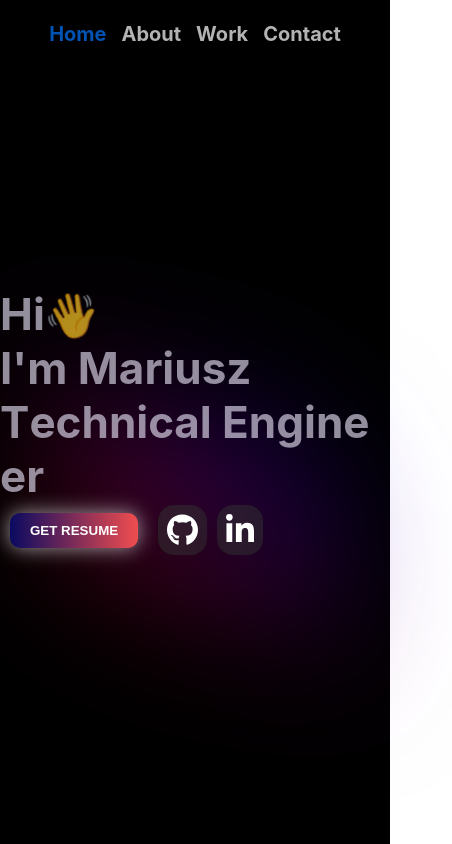
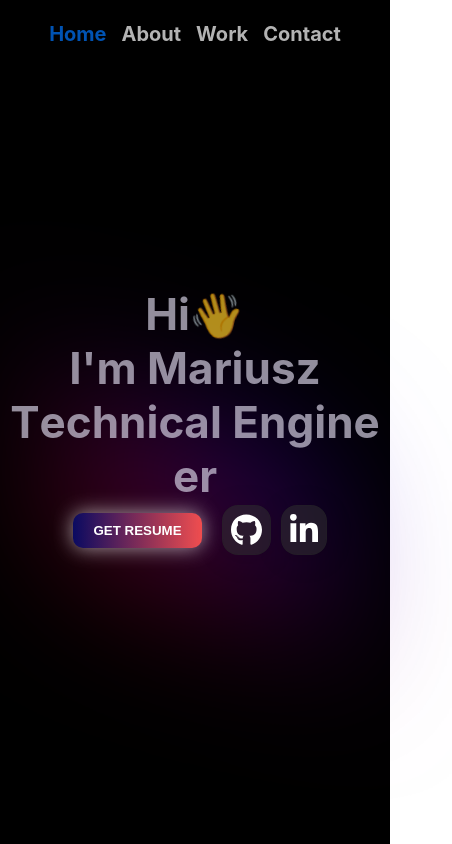
Before and after one commit to Mariusz-Lazarz/MariuszPortfolio, a React (Create React App) app: page / in a window 390 px wide. Shown: the top 844 px of the page, 452 px wide, since content can reach past the window. Built offline with nearby package versions, Linux system fonts and the light colour scheme.

Commit message:
fixing styling for mobile view

```diff
--- a/src/components/MainSection.module.css
+++ b/src/components/MainSection.module.css
@@ -66,4 +66,8 @@
     width: 100%;
     height: 100%;
   }
+  .btnContainer {
+    justify-content: center;
+  }
+
 }
--- a/src/components/Title.module.css
+++ b/src/components/Title.module.css
@@ -54,5 +54,6 @@
 @media (max-width: 768px) {
   .title {
     font-size: 44px;
+    text-align: center;
   }
 }
--- a/src/components/Work.module.css
+++ b/src/components/Work.module.css
@@ -219,9 +219,9 @@
     min-width: 300px;
     width: 90%;
   }
-  .container.reverse {
+  .containerReverse {
     padding: 20px;
-    flex-direction: column-reverse;
+    flex-direction: column;
   }
   .softCircle {
     width: 100%;
```
